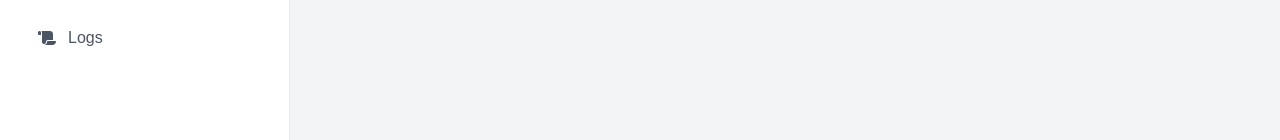
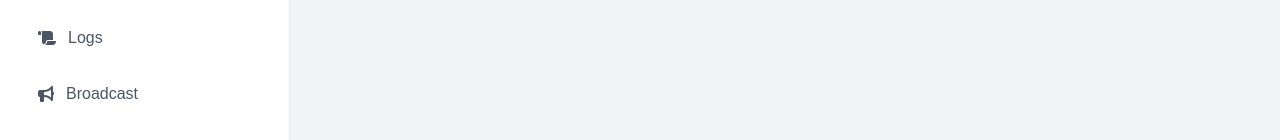
Before and after one commit to Jerit-Baiju/caelium-admin, a Next.js app: page / in a window 1280 px wide. Shown: the part 334-474 px from the top of the page. Built offline with nearby package versions, Linux system fonts and the light colour scheme; sample sign-in values are in the browser's storage.

Commit message:
feat: add Broadcast menu item to Sidebar

```diff
--- a/src/components/Base/Sidebar/index.tsx
+++ b/src/components/Base/Sidebar/index.tsx
@@ -50,6 +50,11 @@ const menuGroups: MenuGroup[] = [
         label: 'Logs',
         route: '/logs',
       },
+      {
+        icon: <i className='fa-solid fa-bullhorn'></i>,
+        label: 'Broadcast',
+        route: '/logs',
+      },
     ],
   },
 ];
```
